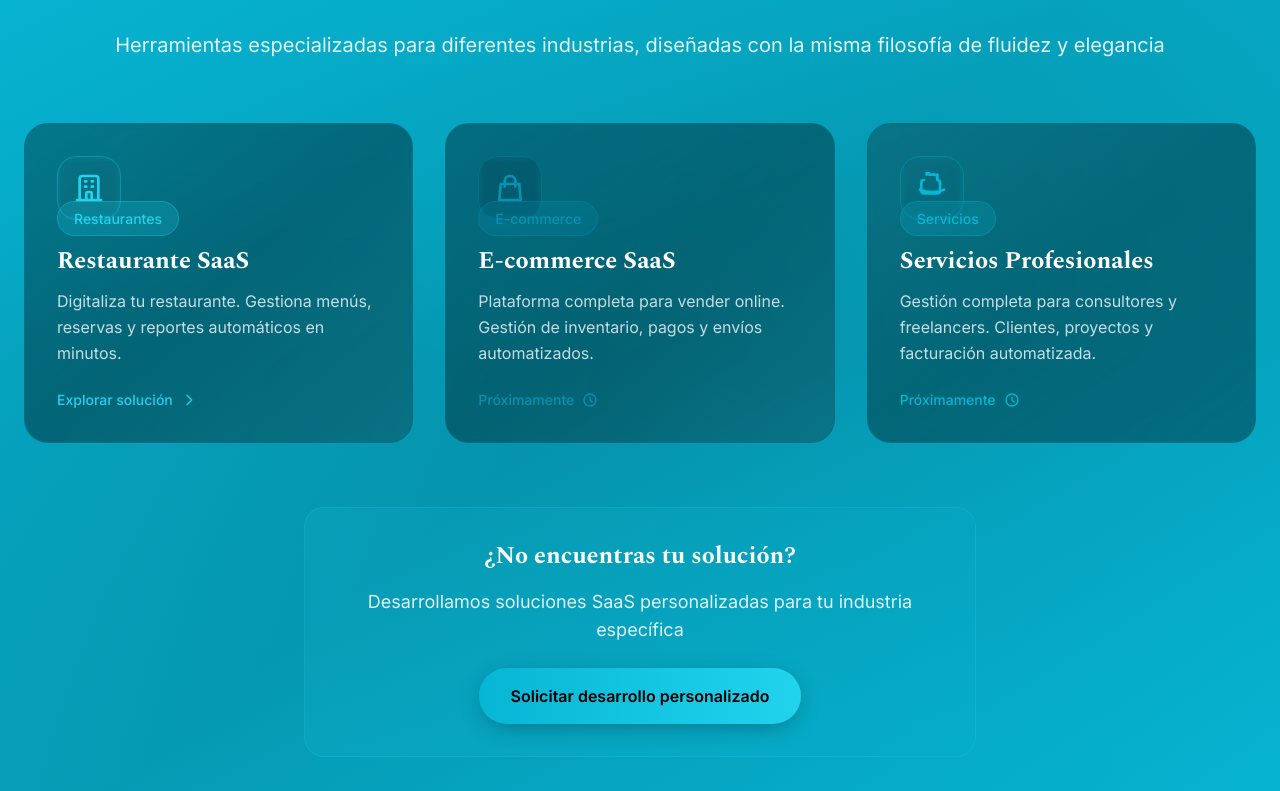
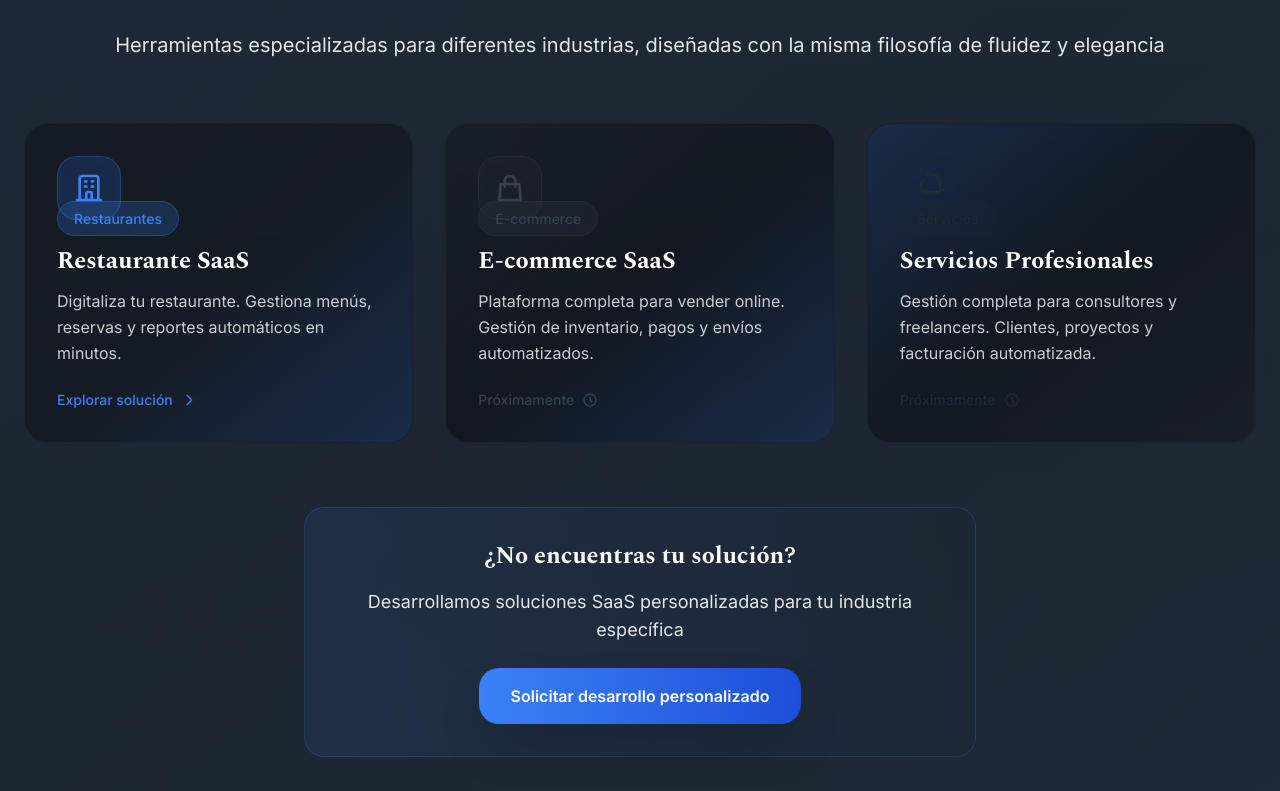
Before and after one commit to juanaranedagattavara-jpg/aquastudio, a Next.js app: page /saas in a window 1280 px wide. Shown: the part 969-1760 px from the top of the page. Built offline with nearby package versions, Linux system fonts and the light colour scheme.

Commit message:
Actualizar paleta de colores a negro, gris y azul - Cambiar todos los fondos de brand-deep a negro - Actualizar gradientes con tonos grises - Mantener azul para CTAs y elementos destacados - Aplicar cambios en todas las páginas y componentes

```diff
--- a/app/saas/page.tsx
+++ b/app/saas/page.tsx
@@ -7,10 +7,10 @@ export default function SaasPage() {
   return (
     <>
       {/* Hero Section */}
-      <Section className="relative flex min-h-screen items-center justify-center overflow-hidden bg-brand-deep text-center text-brand-pearl">
-        {/* Fondo fluido del mar */}
-        <div className="absolute inset-0 bg-gradient-to-br from-brand-deep via-brand-aqua/30 to-brand-deep">
-          {/* Ondas de agua sutiles */}
+      <Section className="relative flex min-h-screen items-center justify-center overflow-hidden bg-black text-center text-brand-pearl">
+        {/* Fondo fluido negro con grises */}
+        <div className="absolute inset-0 bg-gradient-to-br from-black via-brand-aqua/30 to-black">
+          {/* Ondas sutiles en gris */}
           <div className="absolute inset-0 opacity-20">
             <div className="absolute top-0 left-0 w-full h-full bg-gradient-to-r from-transparent via-brand-waves/10 to-transparent transform -skew-y-1"></div>
             <div className="absolute top-1/4 left-0 w-full h-full bg-gradient-to-l from-transparent via-brand-aqua/5 to-transparent transform skew-y-1"></div>
@@ -18,7 +18,7 @@ export default function SaasPage() {
             <div className="absolute top-3/4 left-0 w-full h-full bg-gradient-to-l from-transparent via-brand-aqua/3 to-transparent transform skew-y-1"></div>
           </div>
           {/* Efecto de profundidad */}
-          <div className="absolute inset-0 bg-gradient-to-t from-brand-deep/80 via-brand-deep/40 to-brand-deep/60"></div>
+          <div className="absolute inset-0 bg-gradient-to-t from-black/80 via-black/40 to-black/60"></div>
         </div>
 
         <div className="relative z-10 max-w-6xl px-4">
@@ -67,7 +67,7 @@ export default function SaasPage() {
           <div className="grid md:grid-cols-2 lg:grid-cols-3 gap-8 max-w-7xl mx-auto">
             {/* Restaurante SaaS */}
             <div className="group cursor-pointer">
-              <div className="relative overflow-hidden rounded-3xl bg-brand-deep/40 backdrop-blur-sm border border-brand-waves/30 hover:border-brand-bright/40 transition-all duration-500 group-hover:bg-brand-deep/60 h-80">
+              <div className="relative overflow-hidden rounded-3xl bg-black/40 backdrop-blur-sm border border-brand-waves/30 hover:border-brand-bright/40 transition-all duration-500 group-hover:bg-black/60 h-80">
                 {/* Placeholder elegante */}
                 <div className="absolute inset-0 bg-gradient-to-br from-brand-aqua/20 via-brand-waves/10 to-brand-bright/20"></div>
 
@@ -106,7 +106,7 @@ export default function SaasPage() {
 
             {/* E-commerce SaaS - Placeholder */}
             <div className="group cursor-pointer">
-              <div className="relative overflow-hidden rounded-3xl bg-brand-deep/40 backdrop-blur-sm border border-brand-waves/30 hover:border-brand-bright/40 transition-all duration-500 group-hover:bg-brand-deep/60 h-80">
+              <div className="relative overflow-hidden rounded-3xl bg-black/40 backdrop-blur-sm border border-brand-waves/30 hover:border-brand-bright/40 transition-all duration-500 group-hover:bg-black/60 h-80">
                 {/* Placeholder elegante */}
                 <div className="absolute inset-0 bg-gradient-to-br from-brand-waves/20 via-brand-aqua/10 to-brand-bright/20"></div>
 
@@ -145,7 +145,7 @@ export default function SaasPage() {
 
             {/* Servicios Profesionales SaaS - Placeholder */}
             <div className="group cursor-pointer">
-              <div className="relative overflow-hidden rounded-3xl bg-brand-deep/40 backdrop-blur-sm border border-brand-waves/30 hover:border-brand-bright/40 transition-all duration-500 group-hover:bg-brand-deep/60 h-80">
+              <div className="relative overflow-hidden rounded-3xl bg-black/40 backdrop-blur-sm border border-brand-waves/30 hover:border-brand-bright/40 transition-all duration-500 group-hover:bg-black/60 h-80">
                 {/* Placeholder elegante */}
                 <div className="absolute inset-0 bg-gradient-to-br from-brand-bright/20 via-brand-aqua/10 to-brand-waves/20"></div>
 
--- a/components/AnimatedHero.tsx
+++ b/components/AnimatedHero.tsx
@@ -13,8 +13,8 @@ export default function AnimatedHero() {
       >
         {/* Título principal con más espaciado */}
         <motion.h1
-          initial={{ opacity: 0, y: 30 }}
-          whileInView={{ opacity: 1, y: 0 }}
+          initial={{ opacity: 0 }}
+          whileInView={{ opacity: 1 }}
           transition={{ delay: 0.6, duration: 1, ease: "easeOut" }}
           className="mb-8 text-4xl font-bold leading-tight md:text-5xl lg:text-6xl xl:text-7xl tracking-tight"
         >
@@ -25,10 +25,10 @@ export default function AnimatedHero() {
 
         {/* Subtítulo con más espacio y elegancia */}
         <motion.p
-          initial={{ opacity: 0, y: 20 }}
-          whileInView={{ opacity: 1, y: 0 }}
+          initial={{ opacity: 0 }}
+          whileInView={{ opacity: 1 }}
           transition={{ delay: 0.8, duration: 1, ease: "easeOut" }}
-          className="text-lg md:text-xl lg:text-2xl xl:text-3xl opacity-90 leading-relaxed font-light max-w-4xl mx-auto"
+          className="text-lg md:text-xl lg:text-2xl xl:text-3xl opacity-90 leading-relaxed font-light max-w-4xl mx-auto whitespace-nowrap"
         >
           Webs premium y automatización que atraen clientes y te devuelven tiempo
         </motion.p>
--- a/components/Button.tsx
+++ b/components/Button.tsx
@@ -18,20 +18,20 @@ export default function Button({
   href,
   ...props
 }: Props) {
-  const base = "inline-flex items-center justify-center rounded-full px-8 py-4 text-base font-medium transition-all duration-300 focus-visible:outline-none focus-visible:ring-2";
+  const base = "inline-flex items-center justify-center rounded-2xl px-8 py-4 text-base font-semibold transition-all duration-500 focus-visible:outline-none focus-visible:ring-2 focus-visible:ring-offset-2 relative overflow-hidden group";
 
-  const variants = {
-    primary: "bg-gradient-to-r from-brand-aqua to-brand-bright text-black shadow-soft hover:from-brand-bright hover:to-brand-aqua hover:shadow-xl focus-visible:ring-brand-aqua",
-    ghost: "border border-brand-aqua/40 text-brand-pearl hover:bg-brand-aqua/10 hover:border-brand-aqua focus-visible:ring-brand-aqua/50",
-    link: "underline underline-offset-4 text-brand-aqua hover:opacity-90 focus-visible:ring-brand-aqua/40",
-  } as const;
+        const variants = {
+          primary: "bg-gradient-to-r from-brand-bright to-brand-accent text-white shadow-2xl hover:shadow-brand-bright/25 hover:shadow-2xl hover:scale-105 focus-visible:ring-brand-bright before:absolute before:inset-0 before:bg-gradient-to-r before:from-white/20 before:to-transparent before:opacity-0 hover:before:opacity-100 before:transition-opacity before:duration-300",
+          ghost: "border-2 border-brand-waves/60 text-brand-pearl hover:bg-brand-waves/20 hover:border-brand-waves hover:shadow-lg hover:scale-105 focus-visible:ring-brand-waves/50 backdrop-blur-sm",
+          link: "underline underline-offset-4 text-brand-bright hover:opacity-90 hover:scale-105 focus-visible:ring-brand-bright/40 transition-transform duration-300",
+        } as const;
 
   const combinedClassName = `${base} ${variants[variant]} ${className}`;
 
   if (href) {
     return (
       <a href={href} className={combinedClassName} {...(props as React.AnchorHTMLAttributes<HTMLAnchorElement>)}>
-        {(props as any).children}
+        <span className="relative z-10">{(props as any).children}</span>
       </a>
     );
   }
@@ -40,6 +40,8 @@ export default function Button({
     <button
       className={combinedClassName}
       {...(props as React.ButtonHTMLAttributes<HTMLButtonElement>)}
-    />
+    >
+      <span className="relative z-10">{(props as any).children}</span>
+    </button>
   );
 }
--- a/components/LampContainer.tsx
+++ b/components/LampContainer.tsx
@@ -17,8 +17,8 @@ export const LampContainer = ({
         className
       )}
     >
-      {/* Fondo negro puro - sin efectos */}
-      <div className="absolute inset-0 bg-black"></div>
+      {/* Fondo azul marino profundo - elegante */}
+      <div className="absolute inset-0 bg-brand-deep"></div>
 
       {/* Contenedor del texto centrado como en la referencia */}
       <div className="relative z-50 flex flex-col items-center justify-center min-h-screen px-6 w-full">
--- a/tailwind.config.ts
+++ b/tailwind.config.ts
@@ -15,16 +15,17 @@ export default {
       }
     },
     extend: {
-      colors: {
-        brand: {
-          deep:   "#000000", // 🖤 fondo principal negro
-          aqua:   "#06B6D4", // 💙 azul del círculo - color secundario
-          waves:  "#0891B2", // 🔹 azul más intenso para hovers
-          pearl:  "#F8FAFC", // ⚪ tipografía sobre oscuro
-          bright: "#22D3EE", // 🟦 azul brillante para CTAs
-          accent: "#0EA5E9", // 🌊 azul medio para detalles
+        colors: {
+          brand: {
+            deep:   "#000000", // 🖤 negro profundo - fondo principal
+            aqua:   "#1F2937", // 🔘 gris oscuro - secciones intermedias
+            waves:  "#374151", // 🔹 gris medio - hovers y detalles
+            pearl:  "#F9FAFB", // ⚪ tipografía sobre oscuro
+            bright: "#3B82F6", // 🟦 azul brillante premium - CTAs
+            accent: "#1D4ED8", // 🌊 azul medio para detalles
+            dark:   "#111827", // 🖤 gris muy oscuro - fondos alternativos
+          },
         },
-      },
       borderRadius: {
         xl: "1rem",
         "2xl": "1.25rem",
```
Also changed, not shown: app/page.tsx (+33 -42 lines), app/saas/restaurante/page.tsx (+10 -10 lines).
